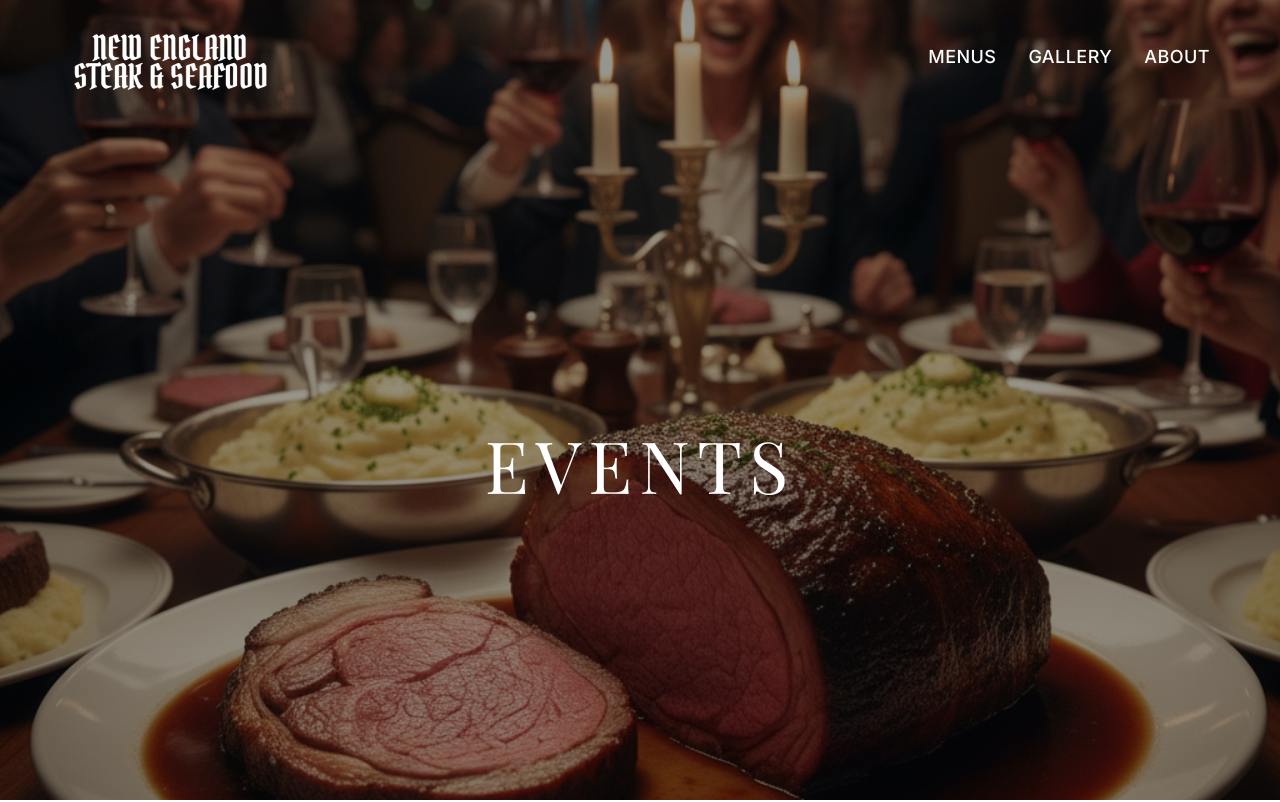
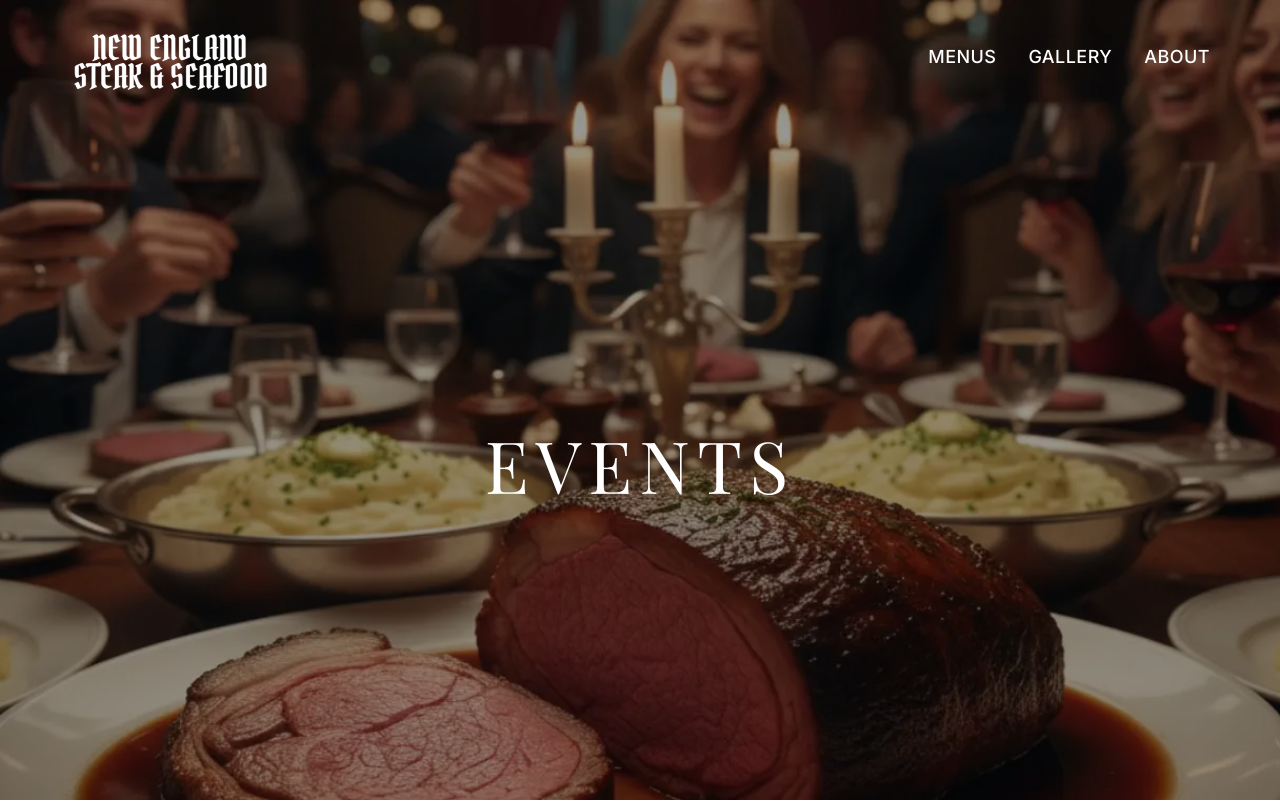
Before and after one commit to Stefp799/nesteak, a React (Vite) app: page /events in a window 1280 px wide. Shown: the top 802 px of the page. Built offline with nearby package versions, Linux system fonts and the light colour scheme; a web font is replaced by a local one.

Commit message:
Update Events page hero image to primeparty.webp

```diff
--- a/src/EventsPage.jsx
+++ b/src/EventsPage.jsx
@@ -37,7 +37,7 @@ const Navigation = () => {
 const HeroSection = () => (
   <section className="hero-section">
     <div className="hero-bg" style={{
-      backgroundImage: `url('/images/primeribparty.png')`
+      backgroundImage: `url('/images/primeparty.webp')`
     }}>
       <div className="hero-overlay"></div>
     </div>
```
Also changed, not shown: public/images/primeparty.webp (added).
